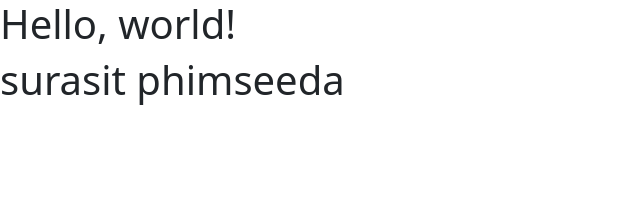
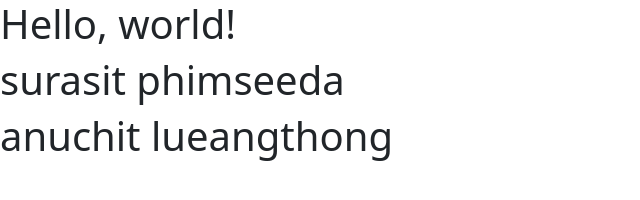
Before and after one commit to Surasit111/web_html, a plain HTML site: page index.html in a window 1280 px wide. Shown: the whole page, without its empty margins (0-640 px from the left). Drawn offline with nearby package versions, Linux system fonts and the light colour scheme.

Commit message:
3nd commit

```diff
--- a/index.html
+++ b/index.html
@@ -9,6 +9,7 @@
   <body>
     <h1>Hello, world!</h1>
     <h1>surasit phimseeda</h1>
+    <h1>anuchit lueangthong</h1>
     <script src="https://cdn.jsdelivr.net/npm/bootstrap@5.3.3/dist/js/bootstrap.bundle.min.js" integrity="sha384-YvpcrYf0tY3lHB60NNkmXc5s9fDVZLESaAA55NDzOxhy9GkcIdslK1eN7N6jIeHz" crossorigin="anonymous"></script>
   </body>
 </html>
```
